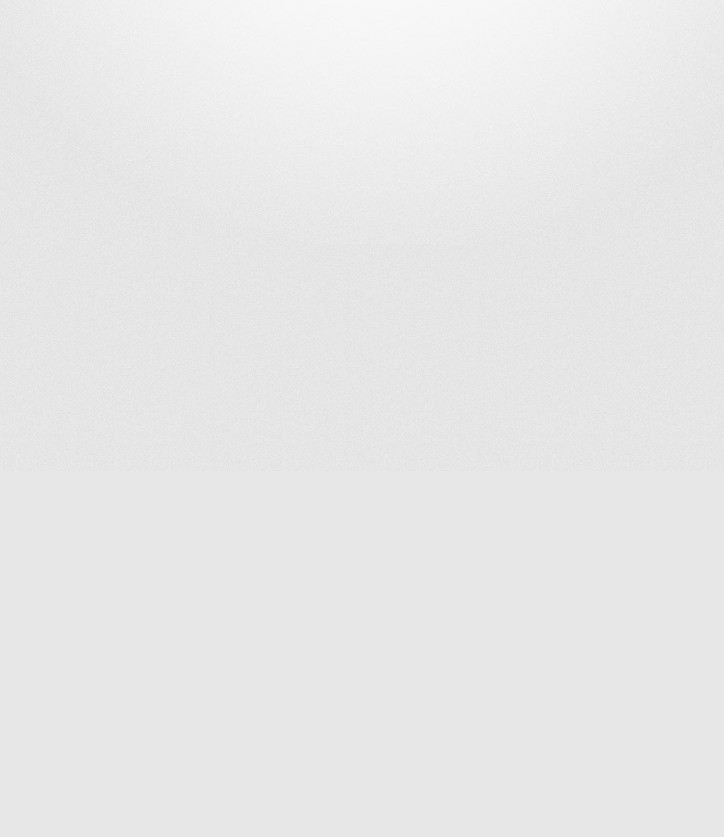
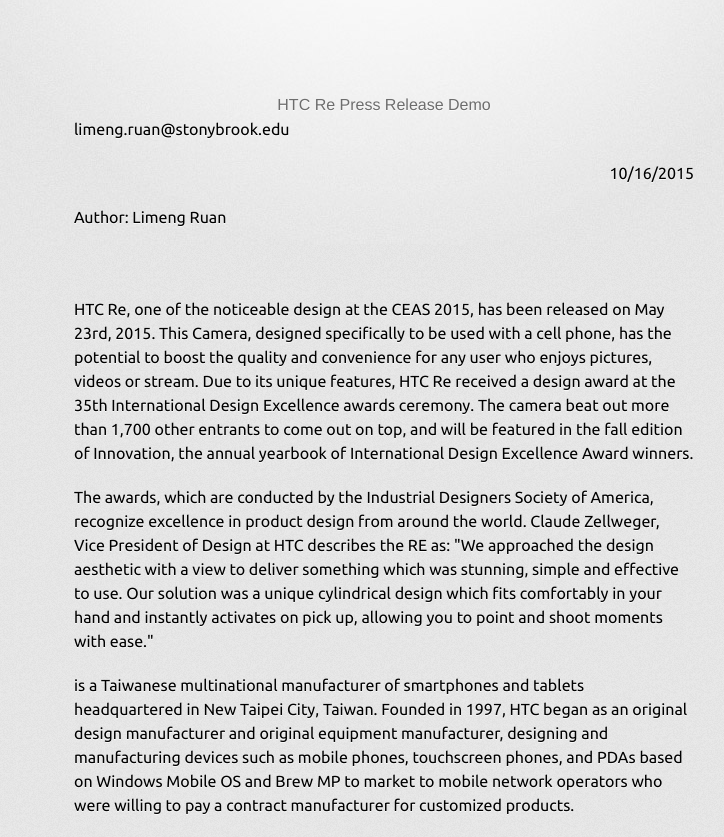
Before and after one commit to lemonruan/lemonruan, a plain HTML site: page cse300.html in a window 1280 px wide. Shown: the part 329-1166 px from the top of the page, without its empty margins (256-980 px from the left). Before the commit the page ends 800 px from the top, so only its background shows below. Drawn offline with Linux system fonts and the light colour scheme; a web font is replaced by a local one.

Commit message:
press release demo

```diff
--- a/cse300.html
+++ b/cse300.html
@@ -42,6 +42,23 @@
 			<br><br>
 			<h4><a href="https://docs.google.com/a/stonybrook.edu/document/d/1aKPmvHGOmFEJEE9_ujlyMye1eFz9T0u-UyWYcGejBlo/edit?usp=sharing">CL for comments and Suggestions</a></h4>
 		</section>
+
+		<br><br><br><br>
+		<center>HTC Re Press Release Demo</center>
+
+<p>limeng.ruan@stonybrook.edu</p>						<p align="right">10/16/2015</p>
+
+<p>Author: Limeng Ruan</p>
+<br><br>
+<p>
+	HTC Re, one of the noticeable design at the CEAS 2015, has been released on May 23rd, 2015. This Camera, designed specifically to be used with a cell phone, has the potential to boost the quality and convenience for any user who enjoys pictures, videos or stream. Due to its unique features, HTC Re received a design award at the 35th International Design Excellence awards ceremony. The camera beat out more than 1,700 other entrants to come out on top, and will be featured in the fall edition of Innovation, the annual yearbook of International Design Excellence Award winners.
+</p>
+<p>
+	The awards, which are conducted by the Industrial Designers Society of America, recognize excellence in product design from around the world. Claude Zellweger, Vice President of Design at HTC describes the RE as: "We approached the design aesthetic with a view to deliver something which was stunning, simple and effective to use. Our solution was a unique cylindrical design which fits comfortably in your hand and instantly activates on pick up, allowing you to point and shoot moments with ease."
+</p>
+<p>
+	is a Taiwanese multinational manufacturer of smartphones and tablets headquartered in New Taipei City, Taiwan. Founded in 1997, HTC began as an original design manufacturer and original equipment manufacturer, designing and manufacturing devices such as mobile phones, touchscreen phones, and PDAs based on Windows Mobile OS and Brew MP to market to mobile network operators who were willing to pay a contract manufacturer for customized products.
+</p>
   	</div>
   	</div>
   </body>
```
